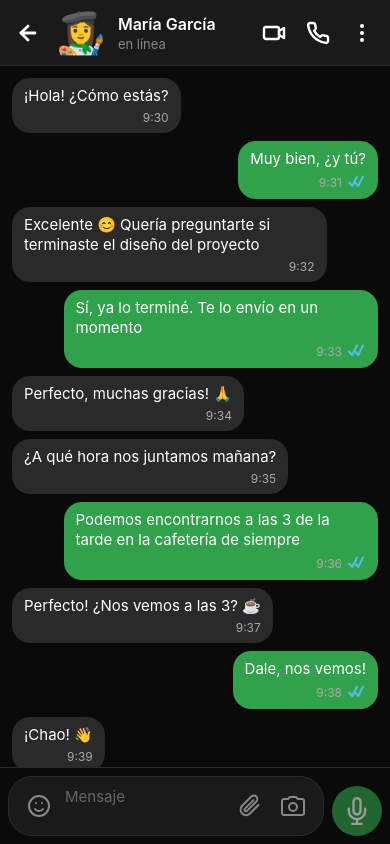
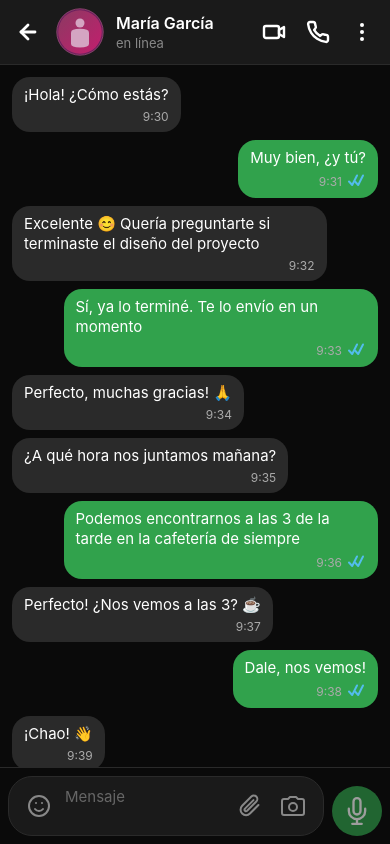
Before and after one commit to Iagm777/watsap, a React Native app in the folder WhatsApp/: screen / in a window 390 px wide. Built offline with nearby package versions, Linux system fonts and the light colour scheme.

Commit message:
Add custom avatar profile component with purple gradient design

```diff
--- /dev/null
+++ b/WhatsApp/src/assets/icons/AvatarProfile.tsx
@@ -0,0 +1,57 @@
+import React from 'react';
+import { View, StyleSheet } from 'react-native';
+
+interface AvatarProfileProps {
+  size?: number;
+  initials?: string;
+}
+
+/**
+ * Componente de Avatar Personalizado
+ * Muestra un círculo con degradado púrpura/magenta y un icono de usuario
+ */
+export const AvatarProfile: React.FC<AvatarProfileProps> = ({ size = 48 }) => {
+  return (
+    <View style={[styles.avatarContainer, { width: size, height: size }]}>
+      <svg width={size} height={size} viewBox="0 0 128 128" fill="none" xmlns="http://www.w3.org/2000/svg">
+        {/* Fondo con degradado */}
+        <defs>
+          <linearGradient id="avatarGradient" x1="0%" y1="0%" x2="100%" y2="100%">
+            <stop offset="0%" stopColor="#8B3A62" />
+            <stop offset="100%" stopColor="#C41E6E" />
+          </linearGradient>
+          <radialGradient id="avatarRadial">
+            <stop offset="0%" stopColor="#A0476B" />
+            <stop offset="100%" stopColor="#6B1E5C" />
+          </radialGradient>
+        </defs>
+
+        {/* Círculo exterior */}
+        <circle cx="64" cy="64" r="62" fill="url(#avatarRadial)" stroke="#9B4E77" strokeWidth="2" />
+
+        {/* Círculo interior más oscuro */}
+        <circle cx="64" cy="64" r="58" fill="url(#avatarGradient)" />
+
+        {/* Icono de usuario dentro */}
+        <g>
+          {/* Cabeza */}
+          <circle cx="64" cy="40" r="12" fill="#D4A5C2" />
+
+          {/* Cuerpo/hombros */}
+          <path
+            d="M 40 65 Q 40 55 64 55 Q 88 55 88 65 L 88 95 Q 88 105 64 105 Q 40 105 40 95 Z"
+            fill="#D4A5C2"
+          />
+        </g>
+      </svg>
+    </View>
+  );
+};
+
+const styles = StyleSheet.create({
+  avatarContainer: {
+    justifyContent: 'center',
+    alignItems: 'center',
+    borderRadius: 50,
+  },
+});
--- a/WhatsApp/src/screens/ConversationScreen.tsx
+++ b/WhatsApp/src/screens/ConversationScreen.tsx
@@ -30,6 +30,7 @@ import {
   PhoneCallIcon,
   MenuDotsIcon,
 } from '../assets/icons/IconComponents';
+import { AvatarProfile } from '../assets/icons/AvatarProfile';
 
 interface ConversationScreenProps {
   contact: Contact | null;
@@ -98,7 +99,7 @@ export const ConversationScreen: React.FC<ConversationScreenProps> = ({
           activeOpacity={0.7}
         >
           <View style={styles.headerContent}>
-            <Text style={styles.avatar}>{displayContact.photo}</Text>
+            <AvatarProfile size={48} />
             <View style={styles.headerInfo}>
               <Text style={styles.headerTitle}>{displayContact.name}</Text>
               <Text style={styles.headerSubtitle}>
@@ -254,10 +255,7 @@ const styles = StyleSheet.create({
   headerContent: {
     flexDirection: 'row',
     alignItems: 'center',
-  },
-  avatar: {
-    fontSize: 40,
-    marginRight: 12,
+    gap: 12,
   },
   headerInfo: {
     flex: 1,
```
